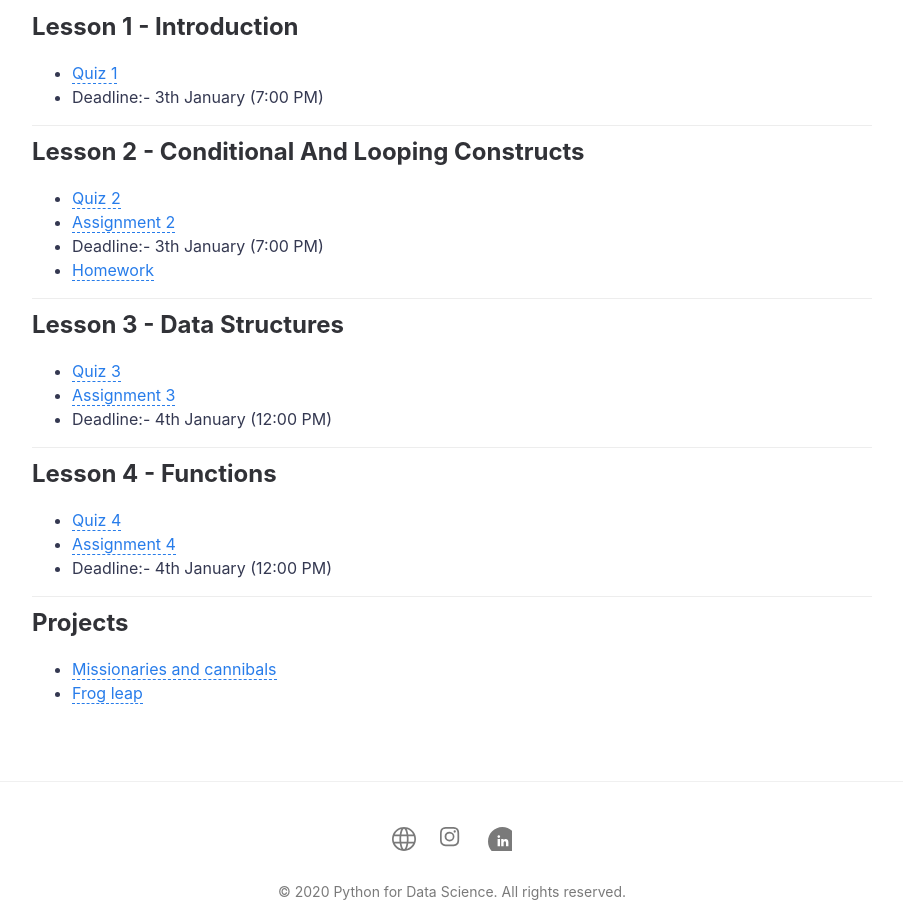
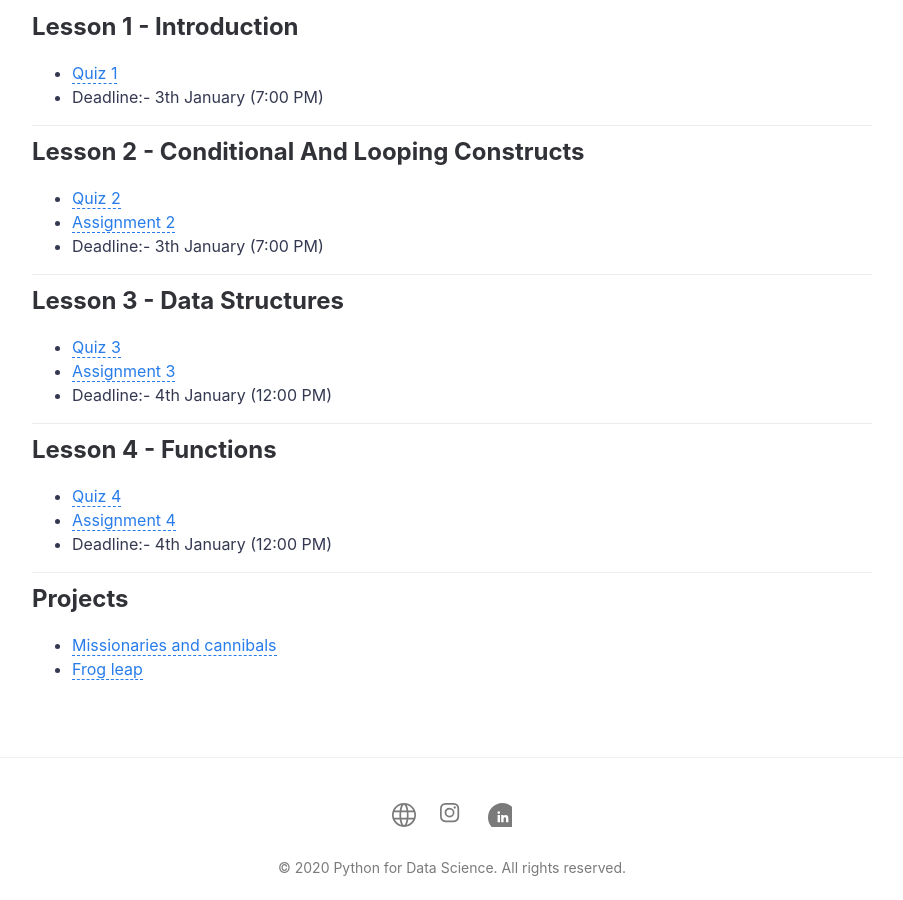
Before and after one commit to PranavUikey/pesmcoe, a Jekyll site: the page built from resources.md, in a window 1280 px wide and 900 px high, scrolled down 536 px. Shown: the whole window, without its empty margins (178-1081 px from the left). Built offline with Jekyll 4.4.1, drawn with Linux system fonts in a browser that asks for light colours.

Commit message:
Updated for Modern

```diff
--- a/resources.md
+++ b/resources.md
@@ -22,7 +22,7 @@ published: True
 - [Quiz 2]({{ site.quiz_2 }})
 - [Assignment 2]({{ site.assignment_2 }})
 - Deadline:- {{ site.quiz_2_deadline }} ({{ site.quiz_2_time }})
-- [Homework]({{ site.homework }})
+<!-- - [Homework]({{ site.homework }}) -->
 
 ***
 
```
